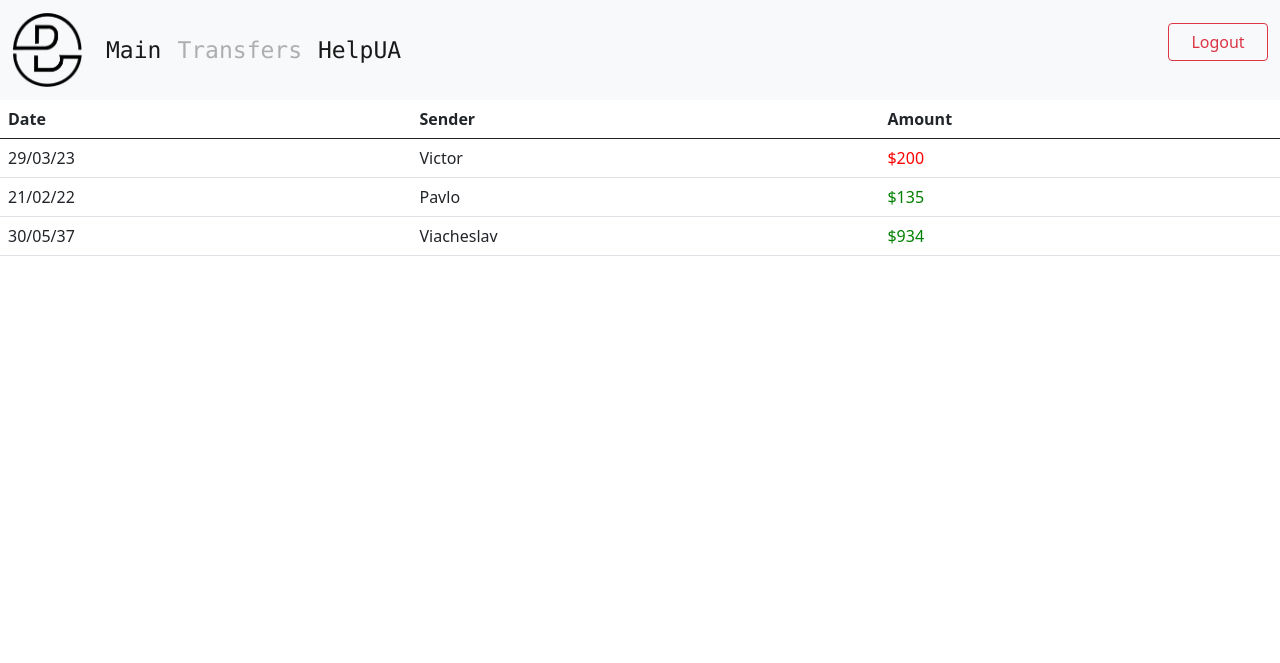
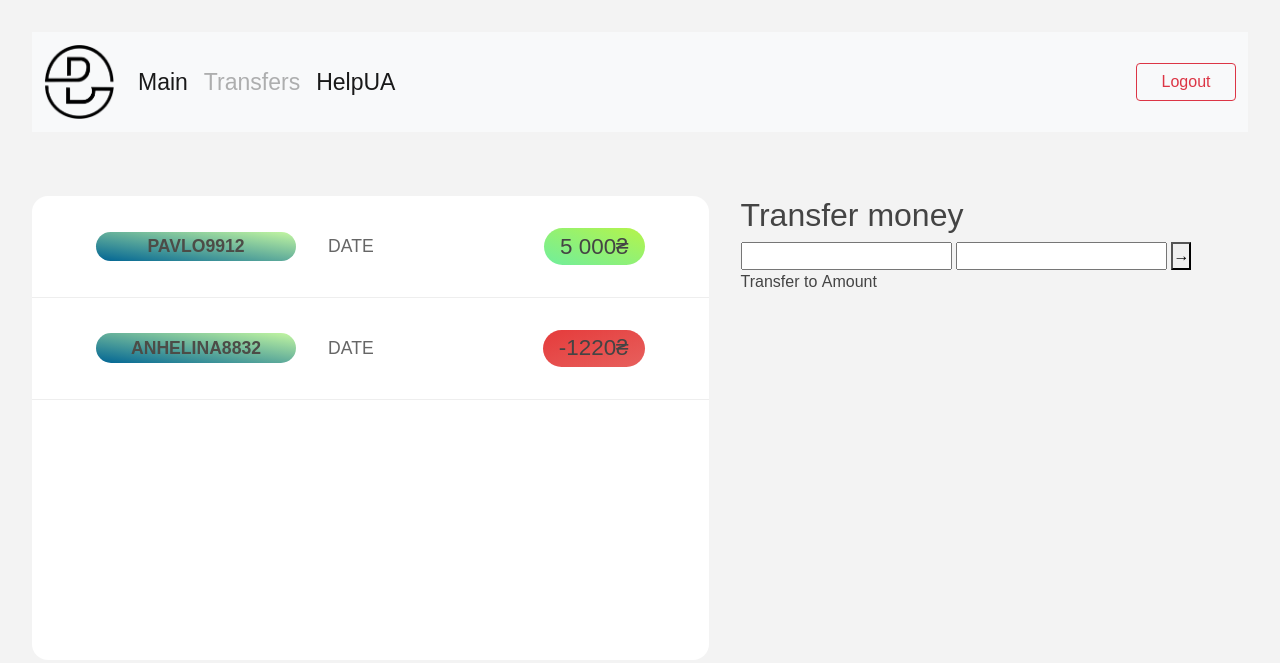
Before and after one commit to hhhusak/BetaBankProject, a plain HTML site: page front/transfersli.html in a window 1280 px wide. Drawn offline with nearby package versions, Linux system fonts and the light colour scheme.

Commit message:
transfers commit

```diff
--- /dev/null
+++ b/front/transfer.css
@@ -0,0 +1,82 @@
+*{
+  margin: 0;
+  padding: 0;
+  box-sizing: inherit;
+}
+
+html {
+  box-sizing: border-box;
+}
+
+body {
+  font-family: 'Poppins', sans-serif;
+  color: #444;
+  background-color: #f3f3f3;
+  height: 10vh;
+  padding: 2rem;
+}
+
+
+.app {
+  position: relative;
+  max-width: 100rem;
+  margin: 4rem auto;
+  display: grid;
+  grid-template-columns: 4fr 3fr;
+  /* grid-template-rows: auto repeat(3, 15rem) auto; */
+  gap: 2rem;
+}
+
+/* Transfers */
+.transfers {
+  grid-row: span 3;
+  background-color: #fff;
+  border-radius: 1rem;
+  overflow: scroll;
+  height: 29rem;
+}
+
+.transfers__row{
+  padding: 2rem 4rem;
+  display: flex;
+  align-items: center;
+  border-bottom: 1px solid #eee;
+}
+
+.transfers__name{
+  font-size: 1.1rem;
+  text-transform: uppercase;
+  text-align: center;
+  font-weight: 500;
+  color: #4C4C47;
+  font-weight: 600;
+  padding: 0.1rem 1rem;
+  border-radius: 10rem;
+  margin-right: 2rem;
+  background-image: linear-gradient(to top right, #006494, #C4F7A1);
+  width: 200px;
+}
+
+.transfers__date{
+  font-size: 1.1rem;
+  text-transform: uppercase;
+  font-weight: 500;
+  color: #666;
+}
+
+.transfers__type--deposit{
+  background-image: linear-gradient(to top right, #70EE9C, #B5F44A);
+  border-radius: 10rem;
+  padding: 0.1rem 1rem;
+}
+
+.transfers__type--withdraw{
+  background-image: linear-gradient(to top left, #E7605D, #E53B3B);
+  border-radius: 10rem;
+  padding: 0.1rem 1rem;
+}
+
+.transfers__value{
+  font-size: 1.4rem;
+  margin-left: auto;
+}
--- a/front/transfersli.html
+++ b/front/transfersli.html
@@ -5,6 +5,7 @@
     <meta name="viewport" content="width=device-width, initial-scale=1.0">
     <link href="https://cdn.jsdelivr.net/npm/bootstrap@5.0.2/dist/css/bootstrap.min.css" rel="stylesheet" integrity="sha384-EVSTQN3/azprG1Anm3QDgpJLIm9Nao0Yz1ztcQTwFspd3yD65VohhpuuCOmLASjC" crossorigin="anonymous">
     <script src="https://cdn.jsdelivr.net/npm/bootstrap@5.0.2/dist/js/bootstrap.bundle.min.js" integrity="sha384-MrcW6ZMFYlzcLA8Nl+NtUVF0sA7MsXsP1UyJoMp4YLEuNSfAP+JcXn/tWtIaxVXM" crossorigin="anonymous"></script>
+    <link rel="stylesheet" href="transfer.css">
     <title>Transfers</title>
 </head>
 <body>
@@ -17,13 +18,13 @@
           <div class="collapse navbar-collapse" id="navbarSupportedContent">
             <ul class="navbar-nav me-auto mb-2 mb-lg-0">
               <li class="nav-item">
-                <a class="nav-link active" aria-current="page" style="font-size: 23px; font-family: Monaco" href="mainli.html">Main</a>
+                <a class="nav-link active" aria-current="page" style="font-size: 23px;" href="mainli.html">Main</a>
               </li>
               <li class="nav-item">
-                <a class="nav-link disabled" aria-current="page" style="font-size: 23px; font-family: Monaco;" aria-disabled="true" href="#">Transfers</a>
+                <a class="nav-link disabled" aria-current="page" style="font-size: 23px;" aria-disabled="true" href="#">Transfers</a>
               </li>
               <li class="nav-item">
-                <a class="nav-link active" aria-current="page" style="font-size: 23px; font-family: Monaco;" href="#">HelpUA</a>
+                <a class="nav-link active" aria-current="page" style="font-size: 23px;" href="#">HelpUA</a>
               </li>
             </ul>
             <form class="d-flex">
@@ -33,31 +34,31 @@
         </div>
       </nav>
 
-      <table class="table">
-        <thead>
-          <tr>
-            <th scope="col">Date</th>
-            <th scope="col">Sender</th>
-            <th scope="col">Amount</th>
-          </tr>
-        </thead>
-        <tbody>
-          <tr>
-            <td>29/03/23</td>
-            <td>Victor</td>
-            <td style="color: red">$200</td>
-          </tr>
-          <tr>
-            <td>21/02/22</td>
-            <td>Pavlo</td>
-            <td style="color: green">$135</td>
-          </tr>
-          <tr>
-            <td>30/05/37</td>
-            <td>Viacheslav</td>
-            <td style="color: green">$934</td>
-          </tr>
-        </tbody>
-      </table>
+      <main class="app">
+        <div class="transfers">
+          <div class="transfers__row">
+            <div class="transfers__name">pavlo9912</div>
+            <div class="transfers__date">date</div>
+            <div class="transfers__value transfers__type--deposit">5 000₴</div>
+          </div>
+          <div class="transfers__row">
+            <div class="transfers__name">anhelina8832</div>
+            <div class="transfers__date">date</div>
+            <div class="transfers__value transfers__type--withdraw">-1220₴</div>
+          </div>
+          </div>
+        </div>
+
+        <div class="operation operation--transfer">
+          <h2>Transfer money</h2>
+          <form class="form form--transfer">
+            <input type="text" class="form__input form__input--to" />
+            <input type="number" class="form__input form__input--amount" />
+            <button class="form__btn form__btn--transfer">&rarr;</button>
+            <label class="form__label">Transfer to</label>
+            <label class="form__label">Amount</label>
+          </form>
+        </div>
+      </main>
 </body>
 </html>
```
Also changed, not shown: front/index.html (+8 -0 lines).
